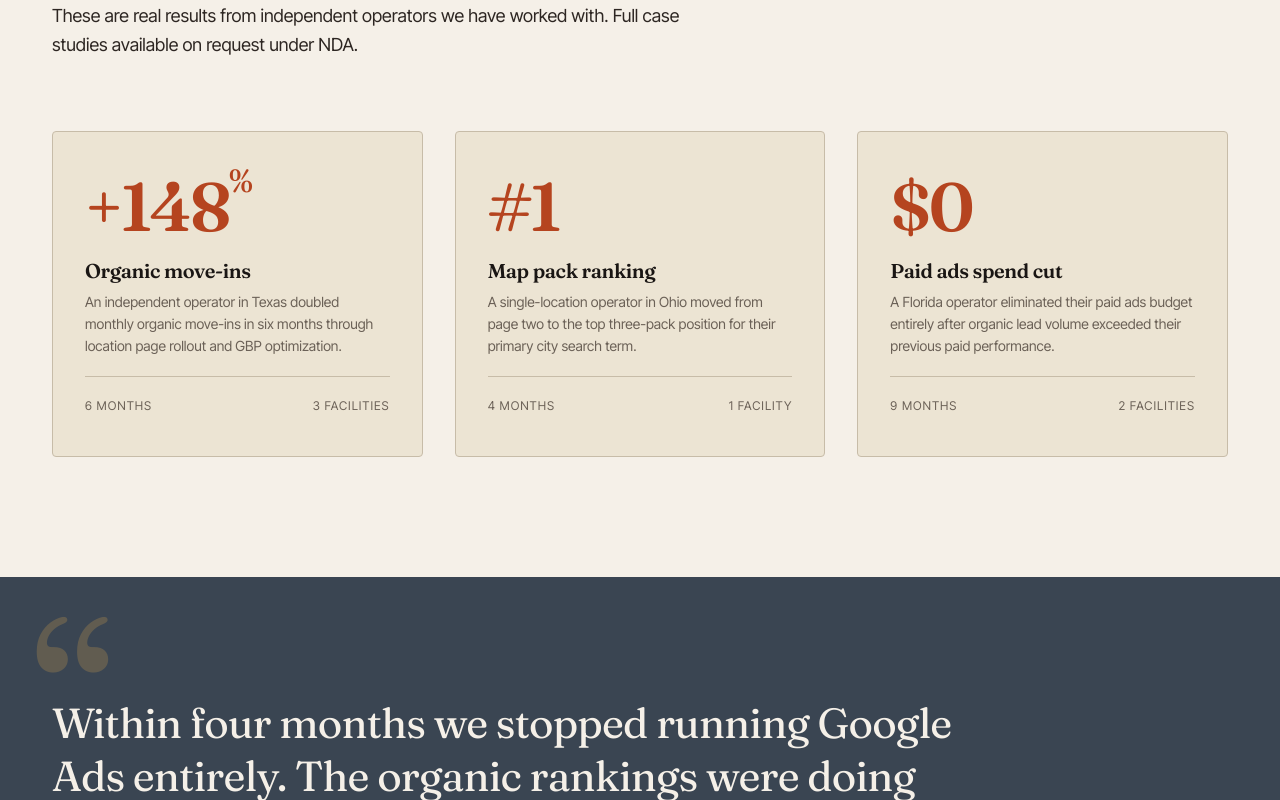
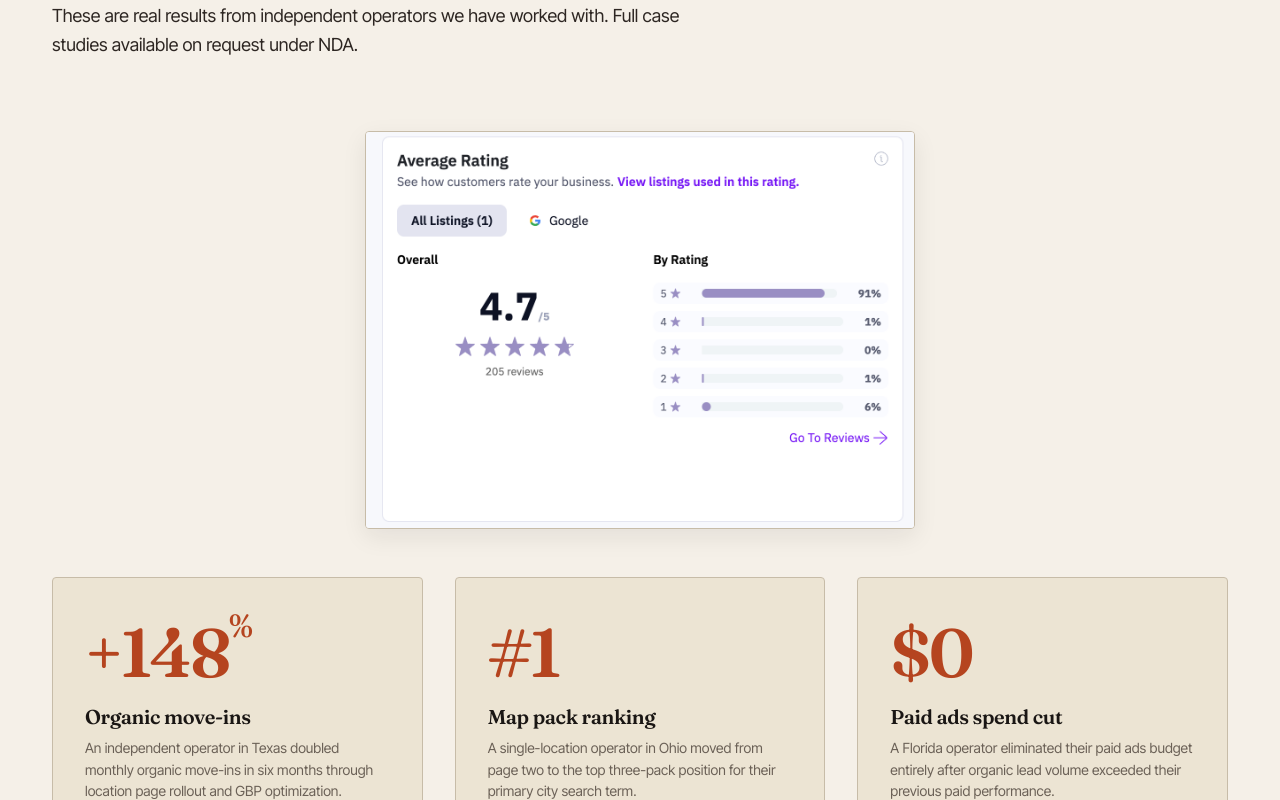
Before and after one commit to devmaai/self-v1, a Next.js app: page / in a window 1280 px wide. Shown: the part 5660-6460 px from the top of the page. Built offline with nearby package versions, Linux system fonts and the light colour scheme.

Commit message:
Some more changes in the home page

```diff
--- a/app/globals.css
+++ b/app/globals.css
@@ -639,6 +639,26 @@ section { position: relative; z-index: 2; }
   color: var(--muted);
   text-transform: uppercase;
   letter-spacing: 0.08em;
+}
+
+.reviews-image-container {
+  margin: 12px auto 48px;
+  max-width: 550px;
+  overflow: hidden;
+  border-radius: 4px;
+  border: 1px solid var(--line);
+  box-shadow: 0 8px 24px rgba(26, 22, 20, 0.08);
+  transition: box-shadow 0.3s ease;
+}
+
+.reviews-image-container:hover {
+  box-shadow: 0 12px 32px rgba(26, 22, 20, 0.12);
+}
+
+.reviews-image-container img {
+  width: 100%;
+  height: auto;
+  display: block;
 }
 
 /* ============================================================
--- a/app/services/local-seo-gbp-optimization/page.tsx
+++ b/app/services/local-seo-gbp-optimization/page.tsx
@@ -98,10 +98,10 @@ export default function LocalSeoGbpPage() {
 
       <FAQ
         label="Common questions"
-        headline={<>Things owners <em>usually ask</em>.</>}
+        headline={<>Before you hire an SEO expert, <em>Ask this</em>.</>}
         items={[
           {
-            q: "How long does it take to rank in the top three positions of the Google Maps?",
+            q: "How long will it take to rank in the top three positions of the Google Maps?",
             a: "Most of our self-storage clients see meaningful map ranking improvement within 45 to 90 days. The exact timeline depends on your starting position, review count, and the competitive density of your trade area.",
           },
           {
--- a/components/sections/CTABanner.tsx
+++ b/components/sections/CTABanner.tsx
@@ -14,10 +14,10 @@ export interface CTABannerProps {
 export default function CTABanner({
   headline = (
     <>
-      Find out where you stand on Google. <em>Free audit, no obligation.</em>
+      Ready to See Where You're Losing <em>Renters on Google?</em>
     </>
   ),
-  subtext = "Drop your facility website below and we will send a detailed audit of your current search visibility, competitor gaps, and the three fastest wins inside two business days.",
+  subtext = "Get a free, no-obligation audit of your current Google Maps visibility and Google Business Profile. We'll show you exactly why you're not ranking and what will it take to fix it.",
   placeholder = "yourfacility.com",
   ctaLabel = "Send my audit",
   note = "We respond within two business days. Your details stay with us.",
--- a/components/sections/FAQ.tsx
+++ b/components/sections/FAQ.tsx
@@ -17,11 +17,11 @@ export interface FAQProps {
 const defaultItems: FAQItem[] = [
   {
     q: "How long before I see real results?",
-    a: "Technical fixes and Google Business Profile work often show lift inside thirty days. Rankings for competitive local terms typically move in the sixty to ninety day window. Content and link-driven gains compound through months three to six.",
+    a: "Technical fixes and Google Business Profile work often show lift inside thirty days. Rankings for competitive local terms typically move in the sixty to ninety day window. Content and link-driven gains compound through months three to six. We provide total transparency once we have done the page audit about expected days to see the performance.",
   },
   {
     q: "Do you work exclusively with self-storage operators?",
-    a: "Yes. Self-storage is our only vertical. Every strategy, template, and benchmark we use comes from patterns we see across our client portfolio in this one industry.",
+    a: "Yes. Self-storage is our only vertical. Every strategy, template, and benchmark we use comes from our experience across self storage verticals implemented. We work with some of the biggest storage companies like Pickfords in the UK.",
   },
   {
     q: "What if my website was built on a platform like WordPress or a custom CMS?",
@@ -29,7 +29,7 @@ const defaultItems: FAQItem[] = [
   },
   {
     q: "Do I need to stop running Google Ads?",
-    a: "No. Many clients keep paid search running during the first few months while organic gains materialize. Once organic volume is steady, most clients reduce or eliminate ad spend on their own. We also advise on Ads if helpful.",
+    a: "You can. Many clients keep paid search running during the first few months while organic gains materialize. Once organic volume is steady, most clients reduce or eliminate ad spend on their own. We advise the best strategy for the same depending on the storage profile, competition and the location.",
   },
   {
     q: "What is included in the free audit?",
@@ -37,8 +37,7 @@ const defaultItems: FAQItem[] = [
   },
   {
     q: "Is this a long-term contract?",
-    a: "The initial engagement is ninety days because meaningful SEO results need that window to materialize. After that, everything is month-to-month with thirty days notice.",
-  },
+    a: "The initial engagement is ninety days because meaningful SEO results need that window to materialize. After that, everything is month-to-month with thirty days notice."},
 ];
 
 export default function FAQ({
--- a/components/sections/Results.tsx
+++ b/components/sections/Results.tsx
@@ -1,4 +1,5 @@
 import RevealSection from "@/components/ui/RevealSection";
+import Image from "next/image";
 
 export interface ResultCard {
   metric: string;
@@ -54,6 +55,17 @@ export default function Results({
         <h2 className="section-title">{headline}</h2>
         <p className="section-intro">{intro}</p>
 
+        <div className="reviews-image-container">
+          <Image
+            src="/images/google-reviews.png"
+            alt="Google Reviews - Average Rating 4.7/5 with 205 reviews"
+            width={1044}
+            height={748}
+            quality={90}
+            priority
+          />
+        </div>
+
         <div className="results-grid">
           {cards.map((card) => (
             <div key={card.title} className="result-card">
```
Also changed, not shown: public/images/google-reviews.png (added).
